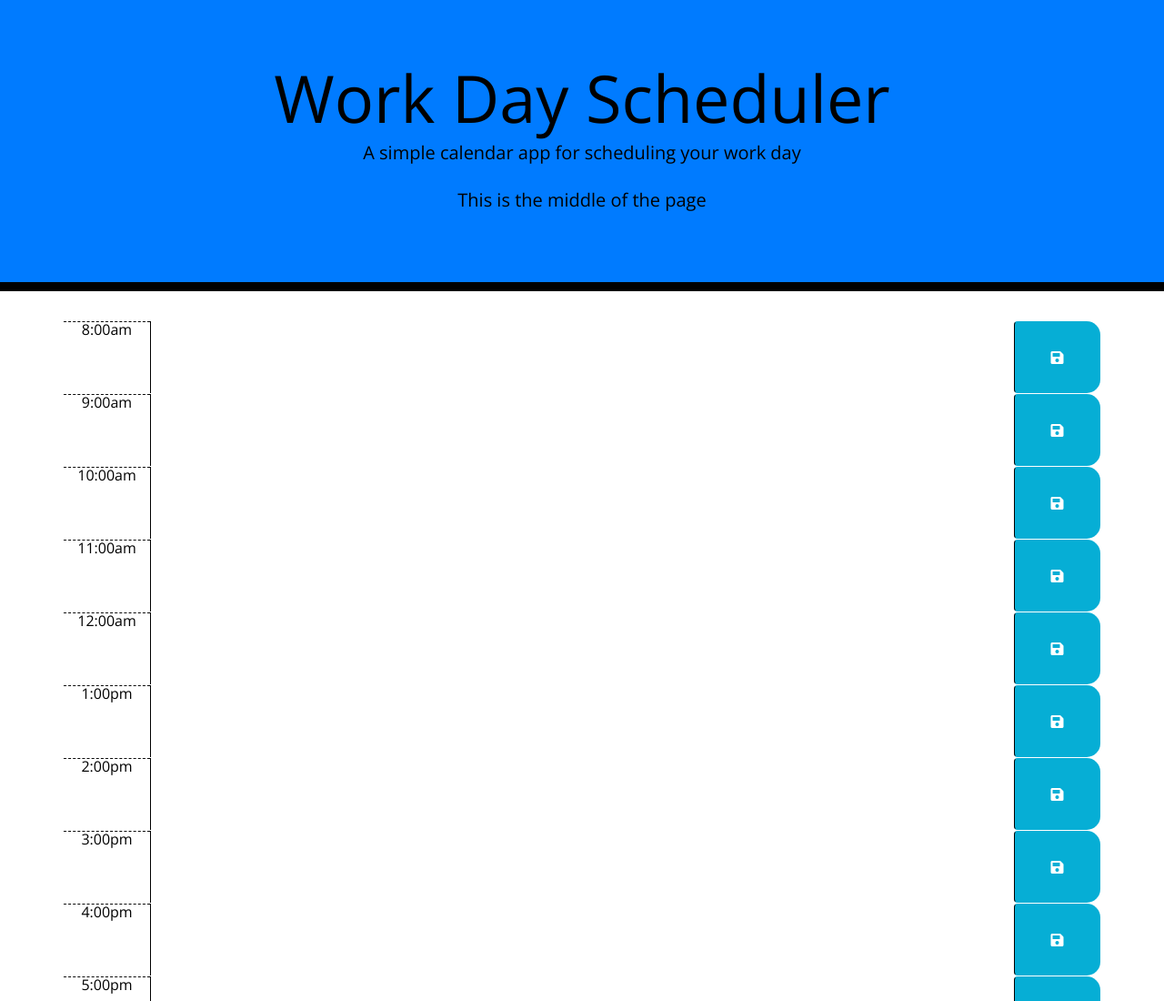
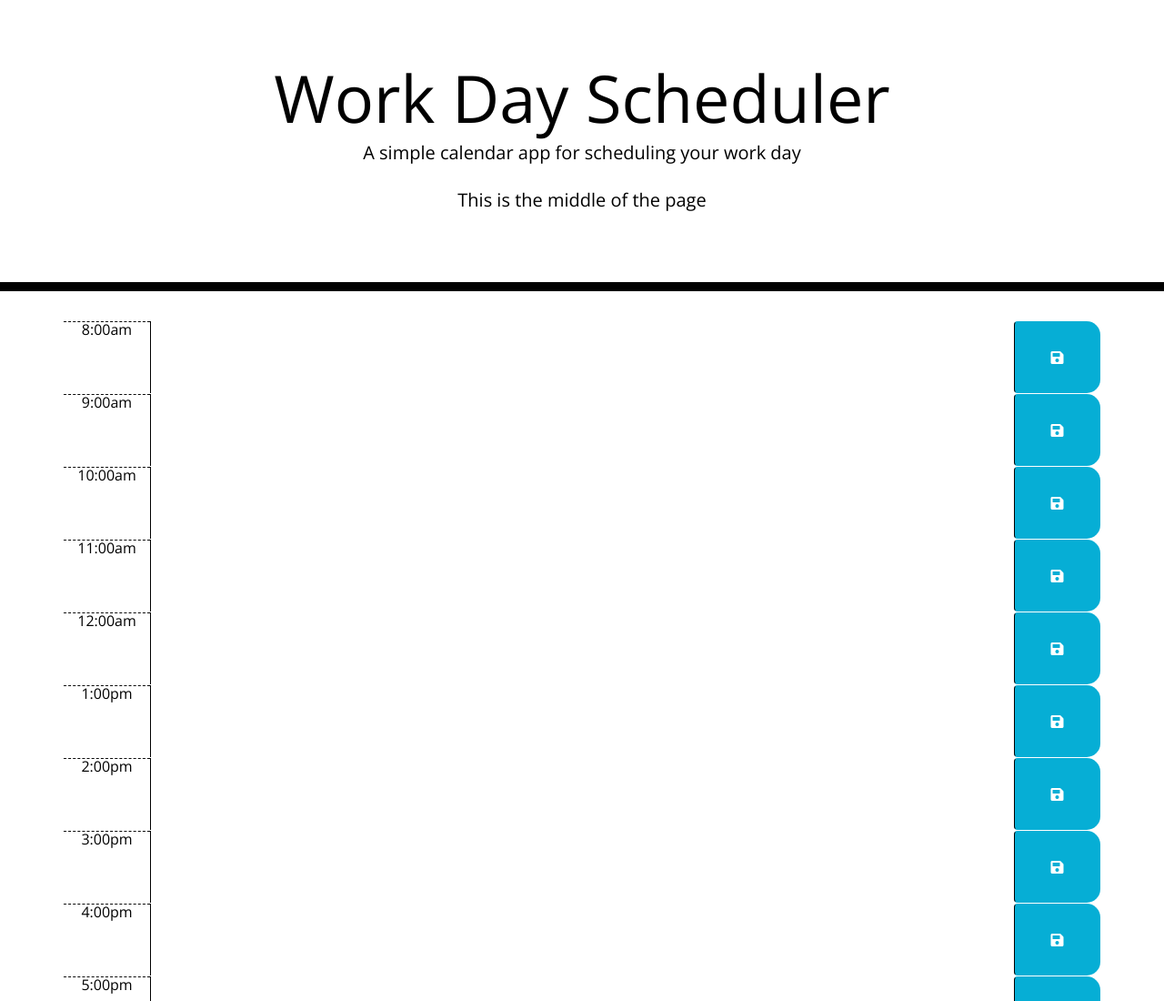
Before and after one commit to Astemcode/Day-Planner, a plain HTML site: page index.html in a window 1280 px wide. Shown: the top 1100 px of the page at 91% size. Drawn offline with nearby package versions, Linux system fonts and the light colour scheme.

Commit message:
Photo addition
added possible backgrounds

```diff
--- a/index.html
+++ b/index.html
@@ -14,7 +14,7 @@
 </head>
 
 <body>
-    <header class="jumbotron bg-primary">
+    <header class="jumbotron">
         <h1 class="display-3">Work Day Scheduler</h1>
         <p class="lead">A simple calendar app for scheduling your work day</p>
         <br>
--- a/style.css
+++ b/style.css
@@ -2,6 +2,8 @@ body {
     font-family: 'Open Sans', sans-serif;
     font-size: 16px;
     line-height: 1;
+    /* background-color: thistle; */
+
   }
 
   textarea{
@@ -19,6 +21,7 @@ body {
     color: black;
     border-radius: 0;
     border-bottom: 10px solid black;
+
   }
 
   .description{
```
Also changed, not shown: assets/Task-Management.jpg (added), assets/Work-Schedule.png (added).
